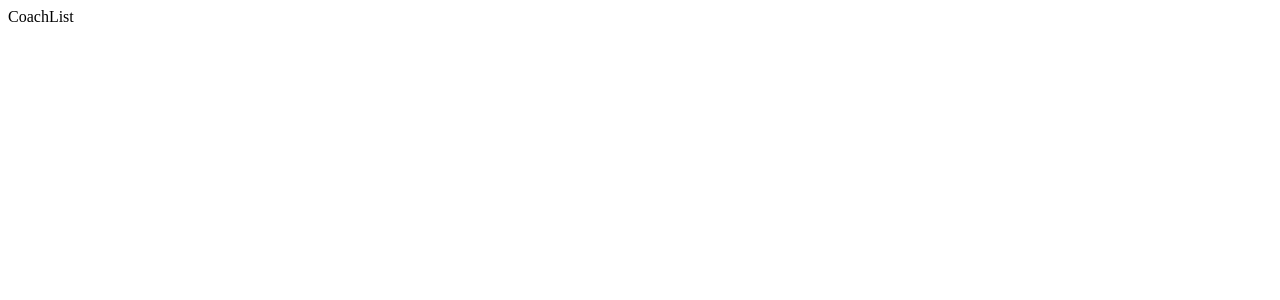
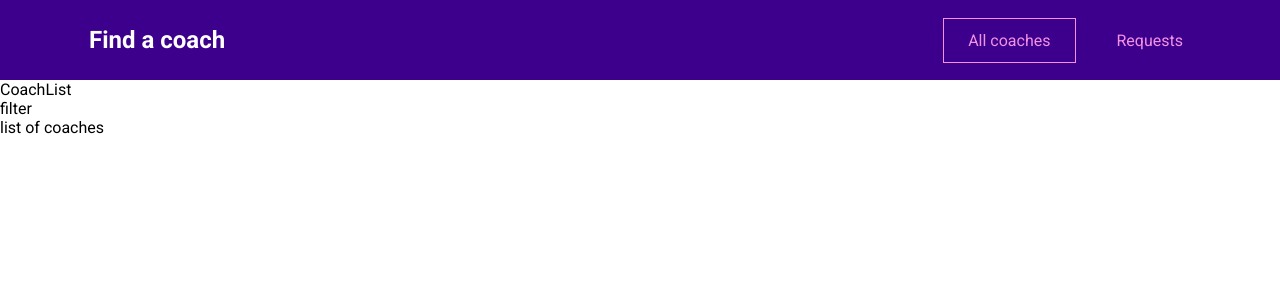
Before and after one commit to ikikika/vue, a Vue app in the folder find-a-coach/: page /coaches in a window 1280 px wide. Shown: the top 300 px of the page. Built offline with nearby package versions, Linux system fonts and the light colour scheme.

Commit message:
header and basic styling

```diff
--- a/find-a-coach/src/App.vue
+++ b/find-a-coach/src/App.vue
@@ -1,3 +1,30 @@
 <template>
+    <the-header />
     <router-view />
 </template>
+
+
+<script>
+import TheHeader from './components/layout/TheHeader.vue'
+export default {
+    components: {
+        TheHeader
+    }
+}
+</script>
+
+<style>
+@import url("https://fonts.googleapis.com/css2?family=Roboto:wght@400;700&display=swap");
+
+* {
+    box-sizing: border-box;
+}
+
+html {
+    font-family: "Roboto", sans-serif;
+}
+
+body {
+    margin: 0;
+}
+</style>
--- /dev/null
+++ b/find-a-coach/src/components/layout/TheHeader.vue
@@ -0,0 +1,78 @@
+<template>
+    <header>
+        <nav>
+            <h1>
+                <router-link to="/">Find a coach</router-link>
+            </h1>
+            <ul>
+                <li>
+                    <router-link to="/coaches">All coaches</router-link>
+                </li>
+                <li>
+                    <router-link to="/requests">Requests</router-link>
+                </li>
+            </ul>
+        </nav>
+    </header>
+</template>
+
+<style scoped>
+header {
+    width: 100%;
+    height: 5rem;
+    background-color: #3d008d;
+    display: flex;
+    justify-content: center;
+    align-items: center;
+}
+
+header a {
+    text-decoration: none;
+    color: #f391e3;
+    display: inline-block;
+    padding: 0.75rem 1.5rem;
+    border: 1px solid transparent;
+}
+
+a:active,
+a:hover,
+a.router-link-active {
+    border: 1px solid #f391e3;
+}
+
+h1 {
+    margin: 0;
+}
+
+h1 a {
+    color: white;
+    margin: 0;
+}
+
+h1 a:hover,
+h1 a:active,
+h1 a.router-link-active {
+    border-color: transparent;
+}
+
+header nav {
+    width: 90%;
+    margin: auto;
+    display: flex;
+    justify-content: space-between;
+    align-items: center;
+}
+
+header ul {
+    list-style: none;
+    margin: 0;
+    padding: 0;
+    display: flex;
+    justify-content: center;
+    align-items: center;
+}
+
+li {
+    margin: 0 0.5rem;
+}
+</style>
--- a/find-a-coach/src/pages/coaches/CoachList.vue
+++ b/find-a-coach/src/pages/coaches/CoachList.vue
@@ -1,5 +1,7 @@
 <template>
     <div>CoachList</div>
+    <section>filter</section>
+    <section>list of coaches</section>
 </template>
 
 <script>
```
